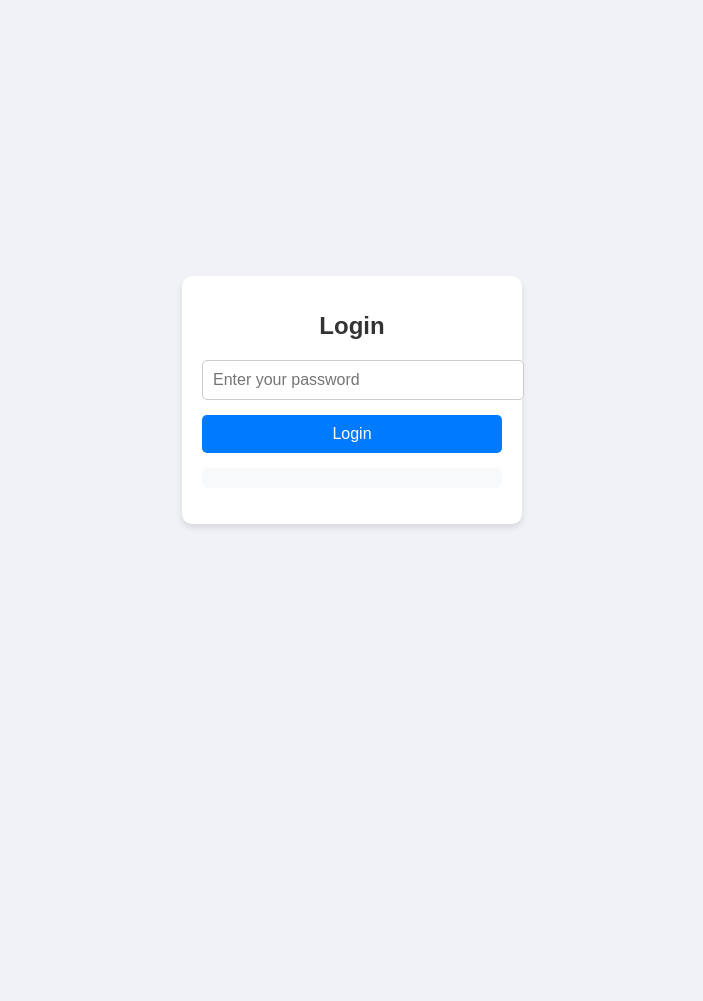
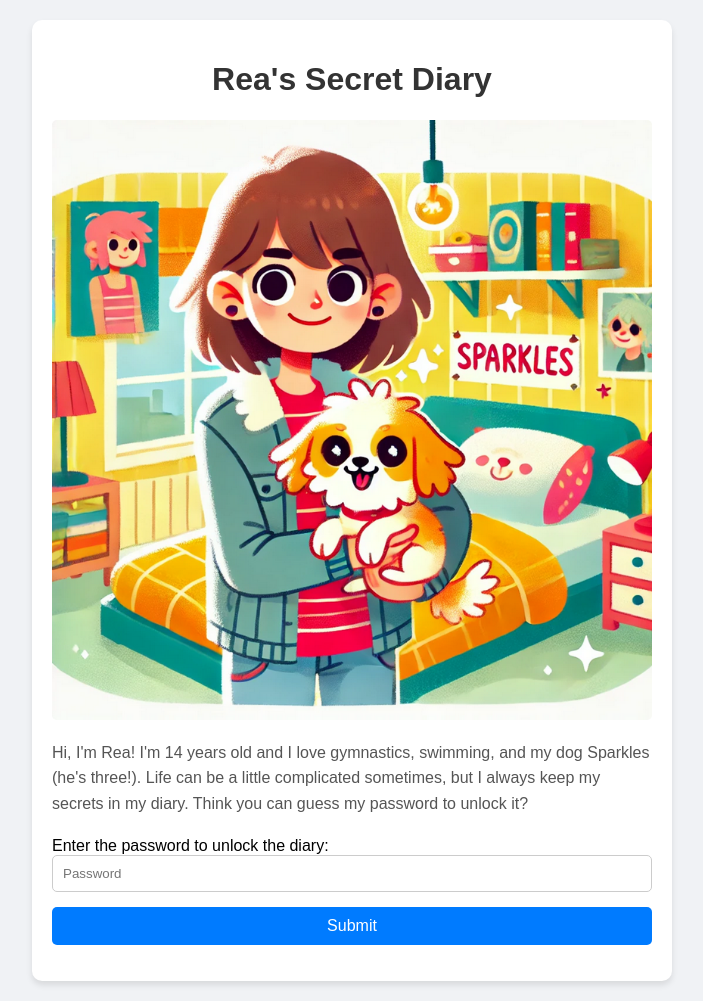
Before and after one commit to eQualityTime/reasdiary, a plain HTML site: page index.html in a window 1280 px wide. Shown: the whole page, without its empty margins (288-991 px from the left). Before the commit the page ends 800 px from the top, so only its background shows below. Drawn offline with Linux system fonts and the light colour scheme.

Commit message:
Sending to Yvonne

```diff
--- a/index.html
+++ b/index.html
@@ -3,39 +3,50 @@
 <head>
     <meta charset="UTF-8">
     <meta name="viewport" content="width=device-width, initial-scale=1.0">
-    <title>Login</title>
+    <title>Rea's Secret Diary</title>
     <style>
         body {
             font-family: Arial, sans-serif;
             background-color: #f0f2f5;
+            margin: 0;
+            padding: 20px;
             display: flex;
-            justify-content: center;
+            flex-direction: column;
             align-items: center;
-            height: 100vh;
-            margin: 0;
         }
-        .login-container {
+        .container {
             background: white;
             padding: 20px;
             border-radius: 10px;
             box-shadow: 0 4px 6px rgba(0, 0, 0, 0.1);
-            width: 300px;
+            width: 100%;
+            max-width: 600px;
+        }
+        h1 {
             text-align: center;
-        }
-        .login-container h1 {
-            margin-bottom: 20px;
-            font-size: 1.5em;
             color: #333;
         }
-        .login-container input {
-            width: 100%;
+        img {
+            display: block;
+            margin: 0 auto 20px;
+            border-radius: 5px;
+            max-width: 100%;
+        }
+        p {
+            line-height: 1.6;
+            color: #555;
+        }
+        form {
+            margin-top: 20px;
+        }
+        input {
+            width: calc(100% - 22px);
             padding: 10px;
             margin-bottom: 15px;
             border: 1px solid #ccc;
             border-radius: 5px;
-            font-size: 1em;
         }
-        .login-container button {
+        button {
             width: 100%;
             padding: 10px;
             background-color: #007bff;
@@ -45,29 +56,40 @@
             font-size: 1em;
             cursor: pointer;
         }
-        .login-container button:hover {
+        button:hover {
             background-color: #0056b3;
         }
         #response {
             margin-top: 15px;
             font-size: 1em;
             font-weight: bold;
-    padding: 10px;
+        }
+        #diary-container {
+            margin-top: 20px;
+            display: none;
+            background: #f9f9f9;
+            padding: 15px;
             border-radius: 5px;
-    text-align: center;
-    display: block;
-    background-color: #f8f9fa;
+            box-shadow: 0 4px 6px rgba(0, 0, 0, 0.1);
         }
     </style>
 </head>
 <body>
-    <div class="login-container">
-        <h1>Login</h1>
+    <div class="container">
+        <h1>Rea's Secret Diary</h1>
+        <img src="cover.png" alt="Diary Cover">
+        <p>
+            Hi, I'm Rea! I'm 14 years old and I love gymnastics, swimming, and my dog Sparkles (he's three!).
+            Life can be a little complicated sometimes, but I always keep my secrets in my diary.
+            Think you can guess my password to unlock it?
+        </p>
         <form id="password-form">
-            <input type="password" id="password-input" placeholder="Enter your password" required>
-            <button type="submit">Login</button>
+            <label for="password-input">Enter the password to unlock the diary:</label>
+            <input type="password" id="password-input" placeholder="Password" required>
+            <button type="submit">Submit</button>
         </form>
         <p id="response"></p>
+        <div id="diary-container"></div>
     </div>
     <script type="module" src="main.js"></script>
 </body>
--- a/main.js
+++ b/main.js
@@ -1,5 +1,5 @@
 // main.js
-import { top100Passwords } from './top100Passwords.js';
+import { top100Passwords } from './top100passwords.js';
 
 const currentYear = new Date().getFullYear();
 
@@ -34,6 +34,7 @@ document.addEventListener('DOMContentLoaded', () => {
     form.addEventListener('submit', (event) => {
         event.preventDefault();
         const password = input.value.trim();
+        const passwordIndex = top100Passwords.indexOf(password);
 
         if (password === correctPassword) {
             response.textContent = 'Access Granted! Welcome.';
@@ -43,14 +44,20 @@ document.addEventListener('DOMContentLoaded', () => {
                 <p>Dear Diary,</p>
                 <p>Today was another hard day at school. It feels like no matter what I do, they just won’t leave me alone. I tried to be brave and ignore them, but their words hurt so much. I wish I could tell someone how I feel, but I’m scared they’ll think I’m weak. Writing this down helps a little, but I wish things were different...</p>
                 <p>Maybe tomorrow will be better. I just have to keep going.</p>
-                <p>- A 14-year-old girl</p>
+                <p>Rea</p>
             `;
             diaryContainer.style.display = 'block';
-        } else if (top100Passwords.includes(password)) {
-            response.textContent = 'Well done, your guess was in one of the top 100 passwords!';
+				} else if (password.toLowerCase() ===  correctPassword.toLowerCase()){
+            response.textContent = "That is a really interesting guess, but maybe the diary needs a captial letter?"
+            response.style.color = 'orange';
+        } else if (passwordIndex != -1) {
+            response.textContent = `Good guess! That is the ${passwordIndex + 1}${getOrdinalSuffix(passwordIndex + 1)} most common password acording to Wikipedia!`;
+            response.style.color = 'orange';
+        } else if (password.toLowerCase().includes("2025")) {
+            response.textContent = `Interesting choice! You included the year. Lots of people do that when they have to change their password a lot. Often computers want you to add a puncuation character as well...`;
             response.style.color = 'orange';
         } else if (password.toLowerCase().includes(dogName.toLowerCase())) {
-            response.textContent = `Interesting choice! You included the dog's name, "${dogName}".`;
+            response.textContent = `Interesting choice! You included the dog's name, "${dogName}". But maybe Rea has to change the password at least once a year.`;
             response.style.color = 'orange';
         } else {
             response.textContent = 'Error: Incorrect password. Please try again.';
@@ -58,3 +65,14 @@ document.addEventListener('DOMContentLoaded', () => {
         }
     });
 });
+
+
+// Function to get ordinal suffix (1st, 2nd, 3rd, etc.)
+function getOrdinalSuffix(rank) {
+    const j = rank % 10,
+          k = rank % 100;
+    if (j === 1 && k !== 11) return 'st';
+    if (j === 2 && k !== 12) return 'nd';
+    if (j === 3 && k !== 13) return 'rd';
+    return 'th';
+}
```
Also changed, not shown: cover.png (added). Lines whose indentation alone changed are shown as unchanged.
